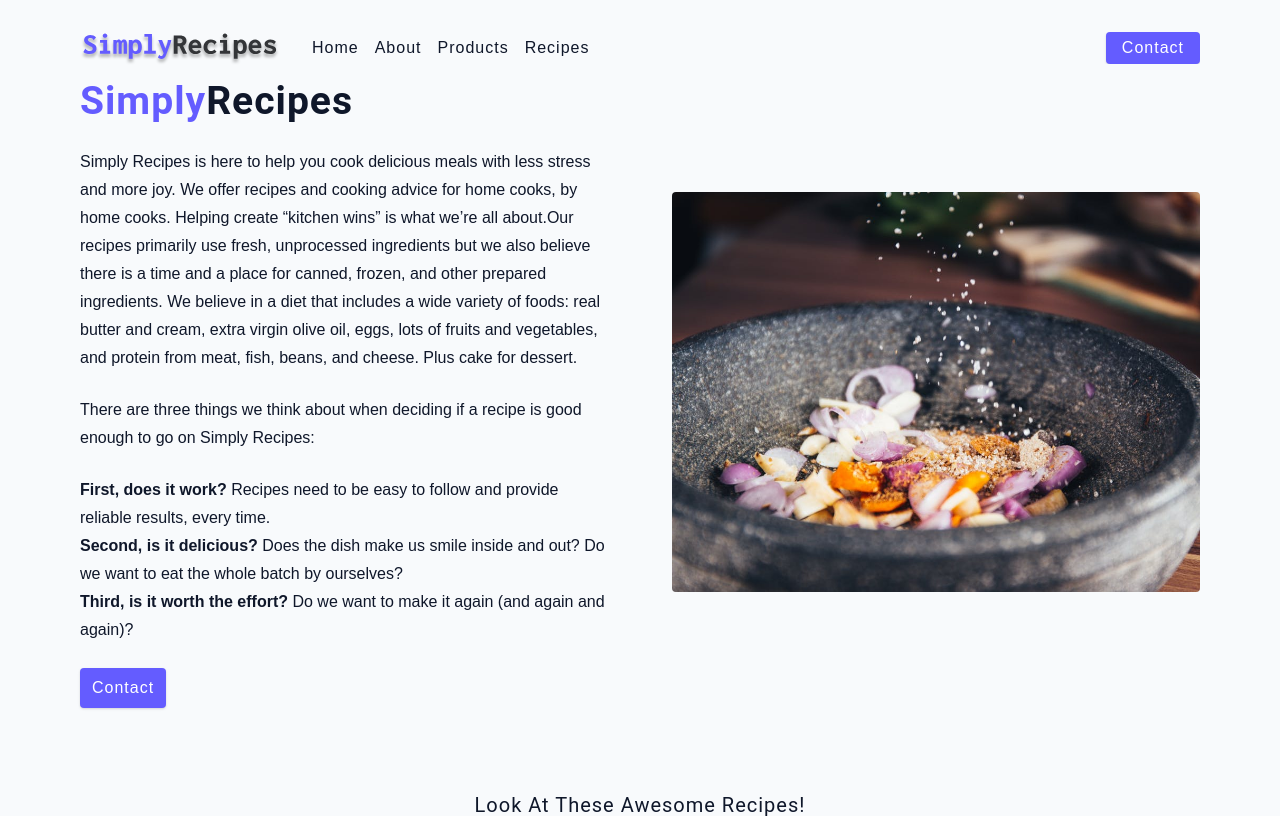
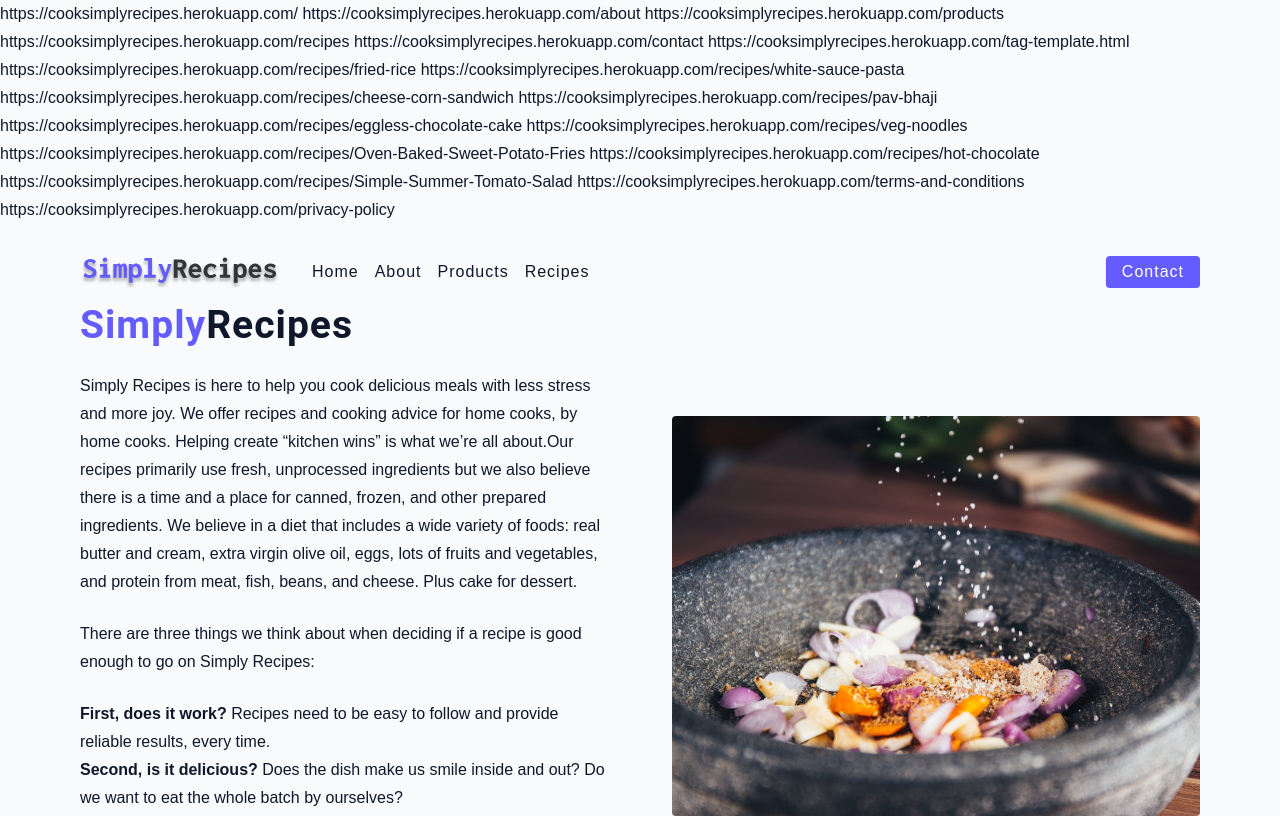
Before and after one commit to GaganBTS/Simply-recipes, a Django app: page /about in a window 1280 px wide. Shown: the top 816 px of the page. Run offline with Django 4.2, Linux system fonts and the light colour scheme; some libraries are stand-ins or nearby versions.

Commit message:
Update base.html

```diff
--- a/SimplyRecipes/templates/base.html
+++ b/SimplyRecipes/templates/base.html
@@ -43,6 +43,60 @@
   }]
 }
 </script>
+    <?xml version="1.0" encoding="UTF-8"?>
+<urlset xmlns="https://www.sitemaps.org/schemas/sitemap/0.9">
+<url>
+<loc>https://cooksimplyrecipes.herokuapp.com/</loc>
+</url>
+<url>
+<loc>https://cooksimplyrecipes.herokuapp.com/about</loc>
+</url>
+<url>
+<loc>https://cooksimplyrecipes.herokuapp.com/products</loc>
+</url>
+<url>
+<loc>https://cooksimplyrecipes.herokuapp.com/recipes</loc>
+</url>
+<url>
+<loc>https://cooksimplyrecipes.herokuapp.com/contact</loc>
+</url>
+<url>
+<loc>https://cooksimplyrecipes.herokuapp.com/tag-template.html</loc>
+</url>
+<url>
+<loc>https://cooksimplyrecipes.herokuapp.com/recipes/fried-rice</loc>
+</url>
+<url>
+<loc>https://cooksimplyrecipes.herokuapp.com/recipes/white-sauce-pasta</loc>
+</url>
+<url>
+<loc>https://cooksimplyrecipes.herokuapp.com/recipes/cheese-corn-sandwich</loc>
+</url>
+<url>
+<loc>https://cooksimplyrecipes.herokuapp.com/recipes/pav-bhaji</loc>
+</url>
+<url>
+<loc>https://cooksimplyrecipes.herokuapp.com/recipes/eggless-chocolate-cake</loc>
+</url>
+<url>
+<loc>https://cooksimplyrecipes.herokuapp.com/recipes/veg-noodles</loc>
+</url>
+<url>
+<loc>https://cooksimplyrecipes.herokuapp.com/recipes/Oven-Baked-Sweet-Potato-Fries</loc>
+</url>
+<url>
+<loc>https://cooksimplyrecipes.herokuapp.com/recipes/hot-chocolate</loc>
+</url>
+<url>
+<loc>https://cooksimplyrecipes.herokuapp.com/recipes/Simple-Summer-Tomato-Salad</loc>
+</url>
+<url>
+<loc>https://cooksimplyrecipes.herokuapp.com/terms-and-conditions</loc>
+</url>
+<url>
+<loc>https://cooksimplyrecipes.herokuapp.com/privacy-policy</loc>
+</url>
+</urlset>
     <meta property="og:title" content=Delicious Recipes>
 <meta property="og:site_name" content=SimplyRecipes>
 <meta property="og:url" content="">
```
